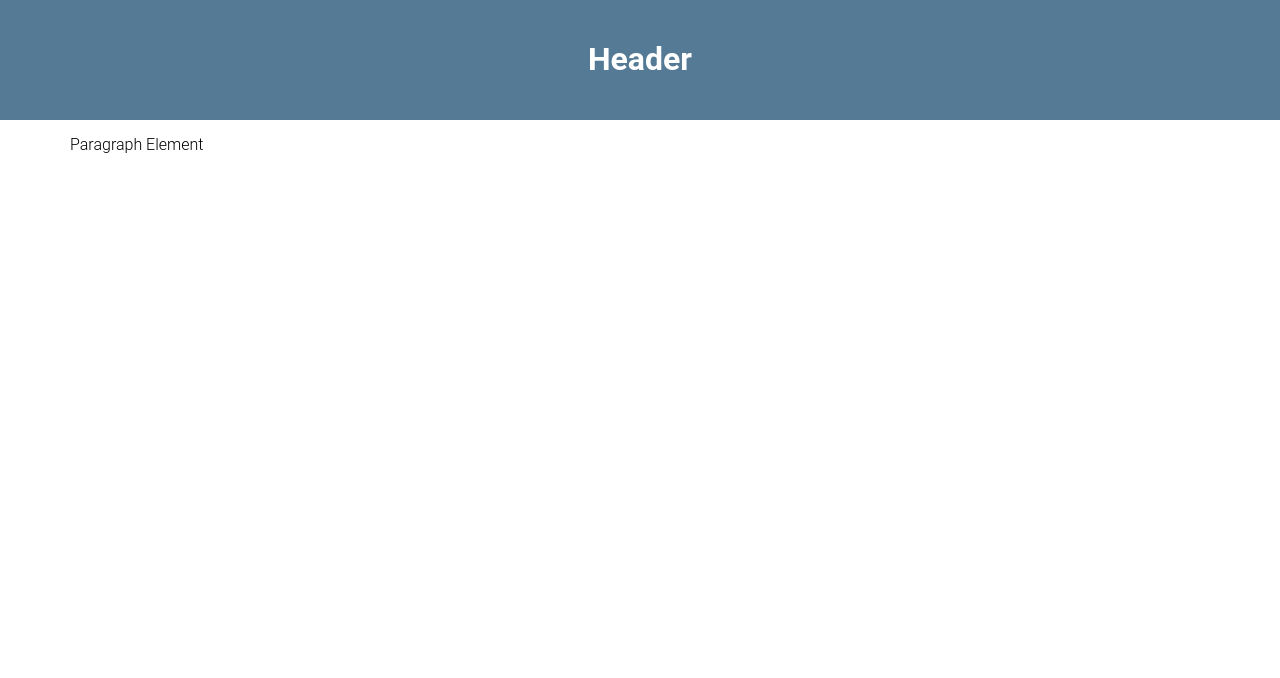
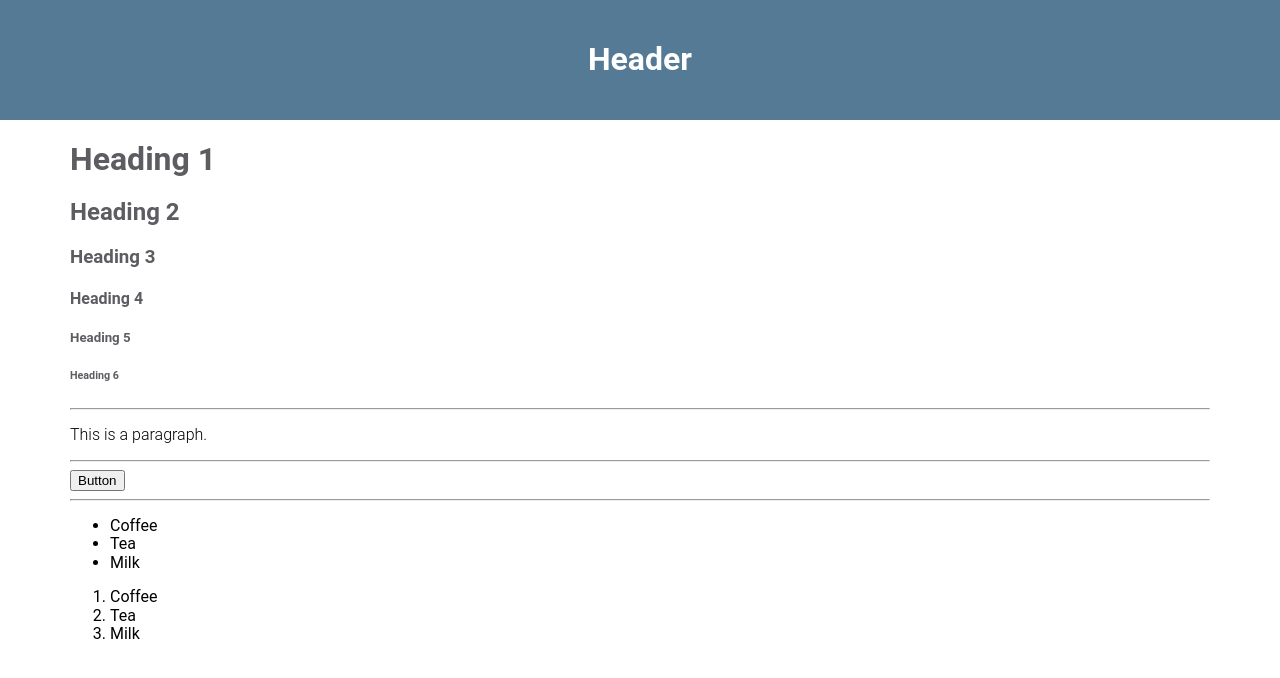
Before and after one commit to DustinChristians/template-javascript-ui, a website built with webpack: page src/index.html in a window 1280 px wide. Built offline with nearby package versions, Linux system fonts and the light colour scheme.

Commit message:
Added some HTML elements.

```diff
--- a/src/index.html
+++ b/src/index.html
@@ -10,7 +10,27 @@
       <h1>Header</h1>
     </header>
     <div class="container">
-      <p>Paragraph Element</p>
+      <h1>Heading 1</h1>
+      <h2>Heading 2</h2>
+      <h3>Heading 3</h3>
+      <h4>Heading 4</h4>
+      <h5>Heading 5</h5>
+      <h6>Heading 6</h6>
+      <hr />
+      <p>This is a paragraph.</p>
+      <hr />
+      <button>Button</button>
+      <hr />
+      <ul>
+        <li>Coffee</li>
+        <li>Tea</li>
+        <li>Milk</li>
+      </ul>
+      <ol>
+        <li>Coffee</li>
+        <li>Tea</li>
+        <li>Milk</li>
+      </ol>
     </div>
   </body>
 </html>
```
